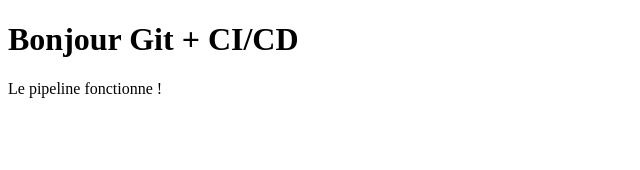
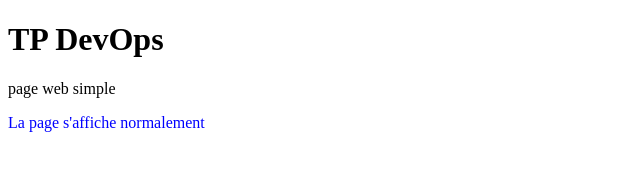
Before and after one commit to Ibr8him/premier-cicd, a plain HTML site: page index.html in a window 1280 px wide. Shown: the whole page, without its empty margins (0-640 px from the left). Drawn offline with Linux system fonts and the light colour scheme.

Commit message:
Nouvelle version

```diff
--- a/index.html
+++ b/index.html
@@ -1,10 +1,13 @@
 <!DOCTYPE html>
-<html>
+<html lang="fr">
 <head>
-  <title>Mon premier CI/CD</title>
+  <meta charset="UTF-8">
+  <title>Eval DevOps</title>
 </head>
 <body>
-  <h1>Bonjour Git + CI/CD</h1>
-  <p>Le pipeline fonctionne !</p>
+  <h1>TP DevOps</h1>
+  <p>page web simple
+    <div style="color:blue;">La page s'affiche normalement</div>
+  </p>
 </body>
 </html>
```
